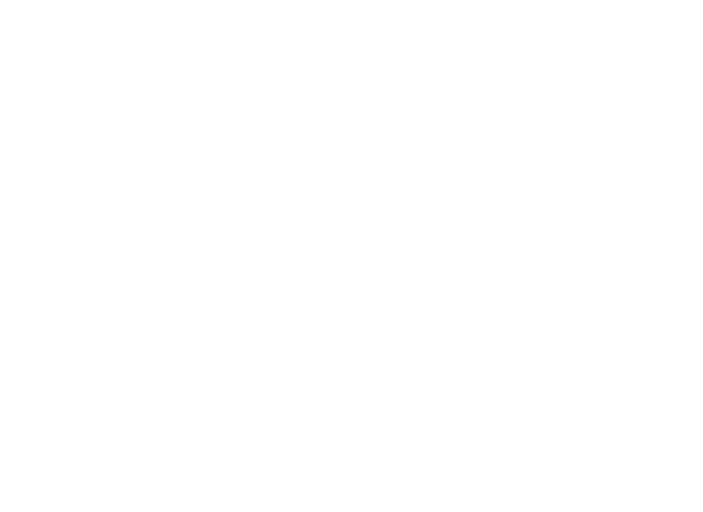
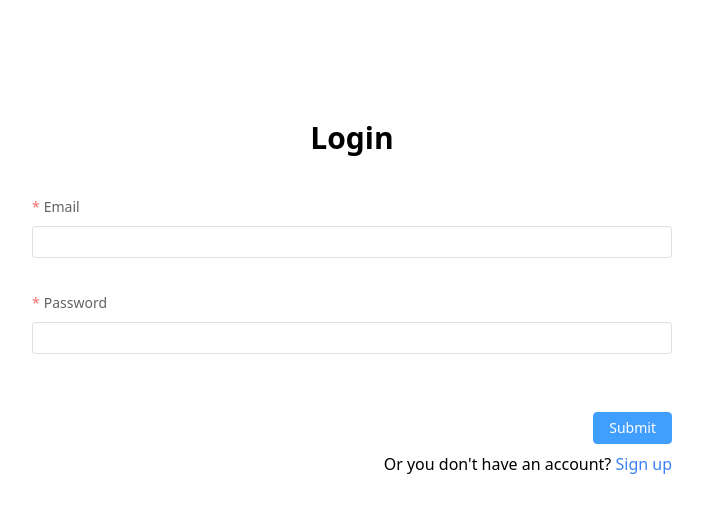
Before and after one commit to imadelcass/ab-vue-tech-test, a Vue app: page /login in a window 1280 px wide. Before the commit this address had no page. Shown: the top 512 px of the page, without its empty margins (288-991 px from the left). Built offline with nearby package versions, Linux system fonts and the light colour scheme; no server answers.

Commit message:
Add Login & Signup

```diff
--- a/src/router/index.js
+++ b/src/router/index.js
@@ -1,5 +1,9 @@
 import { createRouter, createWebHistory } from 'vue-router'
 import Home from '../views/Home.vue'
+import SignUp from '../views/SignUp.vue'
+import Login from '../views/Login.vue'
+import EmailVerificate from '../views/EmailVerificate.vue'
+import { useAuthStore } from '@/stores/auth'
 
 const router = createRouter({
   history: createWebHistory(import.meta.env.BASE_URL),
@@ -9,7 +13,40 @@
       name: 'home',
       component: Home
     },
+    {
+      path: '/signup',
+      name: 'signup',
+      component: SignUp
+    },
+    {
+      path: '/login',
+      name: 'login',
+      component: Login
+    },
+    {
+      path: '/email-verificate',
+      name: 'email-verificate',
+      component: EmailVerificate
+    }
   ]
 })
 
+router.beforeEach(async (to, from, next) => {
+  const authStore = useAuthStore()
+
+  await authStore.init()
+
+  if (to.name == 'home' && !authStore.user?.emailVerified) {
+    next({ name: 'login' })
+  } else if (to.name != 'home' && authStore.user?.emailVerified) {
+    next({ name: 'home' })
+  } else if (to.name == 'email-verificate' && authStore.user?.emailVerified) {
+    next({ name: 'home' })
+  } else if (to.name == 'email-verificate' && !authStore.user) {
+    next({ name: 'login' })
+  } else {
+    next()
+  }
+})
+
 export default router
--- /dev/null
+++ b/src/views/Login.vue
@@ -0,0 +1,45 @@
+<template>
+  <div class="w-2/4 mx-auto h-screen pt-20">
+    <div class="h-full">
+      <h1 class="text-3xl text-center py-10 font-bold">Login</h1>
+      <div v-loading="loading">
+        <step-one ref="stepOneRef" />
+        <!-- Footer -->
+        <div class="pt-10 text-end">
+          <el-button type="primary" @click="submit()" :loading="loading">Submit</el-button>
+          <p class="pt-2">Or you don't have an account? <router-link to="/signup" class="text-blue-500">Sign up</router-link></p>
+        </div>
+      </div>
+    </div>
+  </div>
+</template>
+
+<script setup>
+import StepOne from '@/components/StepOne.vue'
+import { useAuthStore } from '@/stores/auth'
+import { useRouter } from 'vue-router'
+import { ref } from 'vue'
+
+const stepOneRef = ref(null)
+const loading = ref(false)
+const authStore = useAuthStore()
+const router = useRouter()
+
+const submit = () => {
+  stepOneRef.value.formRef.validate(async (valid) => {
+    if (valid) {
+      loading.value = true
+      authStore
+        .signIn(stepOneRef.value.form)
+        .then(() => {
+          if (authStore.user.emailVerified) {
+            router.push({ name: 'home' })
+          } else {
+            router.push({ name: 'email-verificate' })
+          }
+        })
+        .finally(() => (loading.value = false))
+    }
+  })
+}
+</script>
--- /dev/null
+++ b/src/views/SignUp.vue
@@ -0,0 +1,73 @@
+<template>
+  <div class="w-2/4 h-2/3 mx-auto pt-20">
+    <div class="h-full shadow-xl p-10 border">
+      <h1 class="text-3xl text-center py-10 font-bold">Sign Up</h1>
+      <div v-loading="loading">
+        <el-steps :active="activeStep" finish-status="success" class="w-full pb-10">
+          <el-step v-for="(step, i) in steps" :key="i" :title="step.value" />
+        </el-steps>
+
+        <!-- Step 1 -->
+        <step-one v-show="activeStep === 1" ref="stepOneRef" />
+
+        <!-- Step 2 -->
+        <step-two v-show="activeStep === 2" ref="stepTwoRef" />
+
+        <!-- Footer -->
+        <div class="flex justify-between pt-10">
+          <div>
+            <el-button v-if="activeStep === 2" link type="primary" @click="prev()">Prev</el-button>
+          </div>
+          <div>
+            <el-button v-if="activeStep === 1" type="primary" @click="next()" :loading="loading"
+              >Next</el-button
+            >
+            <el-button v-if="activeStep === 2" type="primary" @click="submit()" :loading="loading"
+              >Submit</el-button
+            >
+          </div>
+        </div>
+      </div>
+    </div>
+  </div>
+</template>
+
+<script setup>
+import { ref } from 'vue'
+import StepOne from '@/components/StepOne.vue'
+import StepTwo from '@/components/StepTwo.vue'
+import { useAuthStore } from '@/stores/auth'
+import { useRouter } from 'vue-router'
+
+const steps = ref([{ value: 'Step 1' }, { value: 'Step 2' }])
+const stepOneRef = ref(null)
+const stepTwoRef = ref(null)
+const activeStep = ref(1)
+const loading = ref(false)
+const authStore = useAuthStore()
+const router = useRouter()
+
+const next = () => {
+  stepOneRef.value.formRef.validate(async (valid) => {
+    if (valid) {
+      activeStep.value++
+    }
+  })
+}
+
+const prev = () => {
+  activeStep.value--
+}
+
+const submit = () => {
+  stepTwoRef.value.formRef.validate(async (valid) => {
+    if (valid) {
+      loading.value = true
+      authStore
+        .signUp({ ...stepOneRef.value.form, ...stepTwoRef.value.form })
+        .then(() => router.push({ name: 'email-verificate' }))
+        .finally(() => (loading.value = false))
+    }
+  })
+}
+</script>
```
